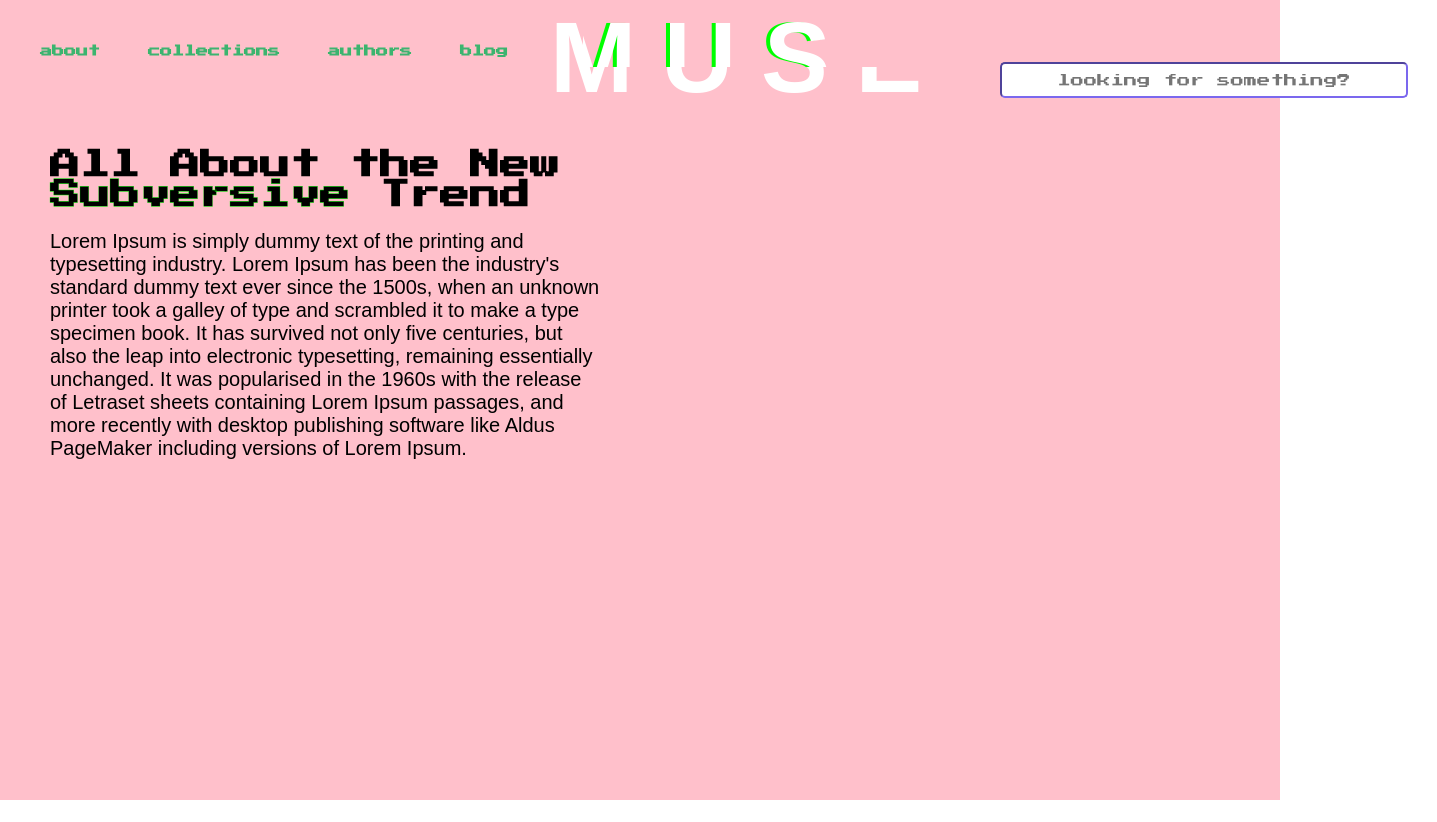
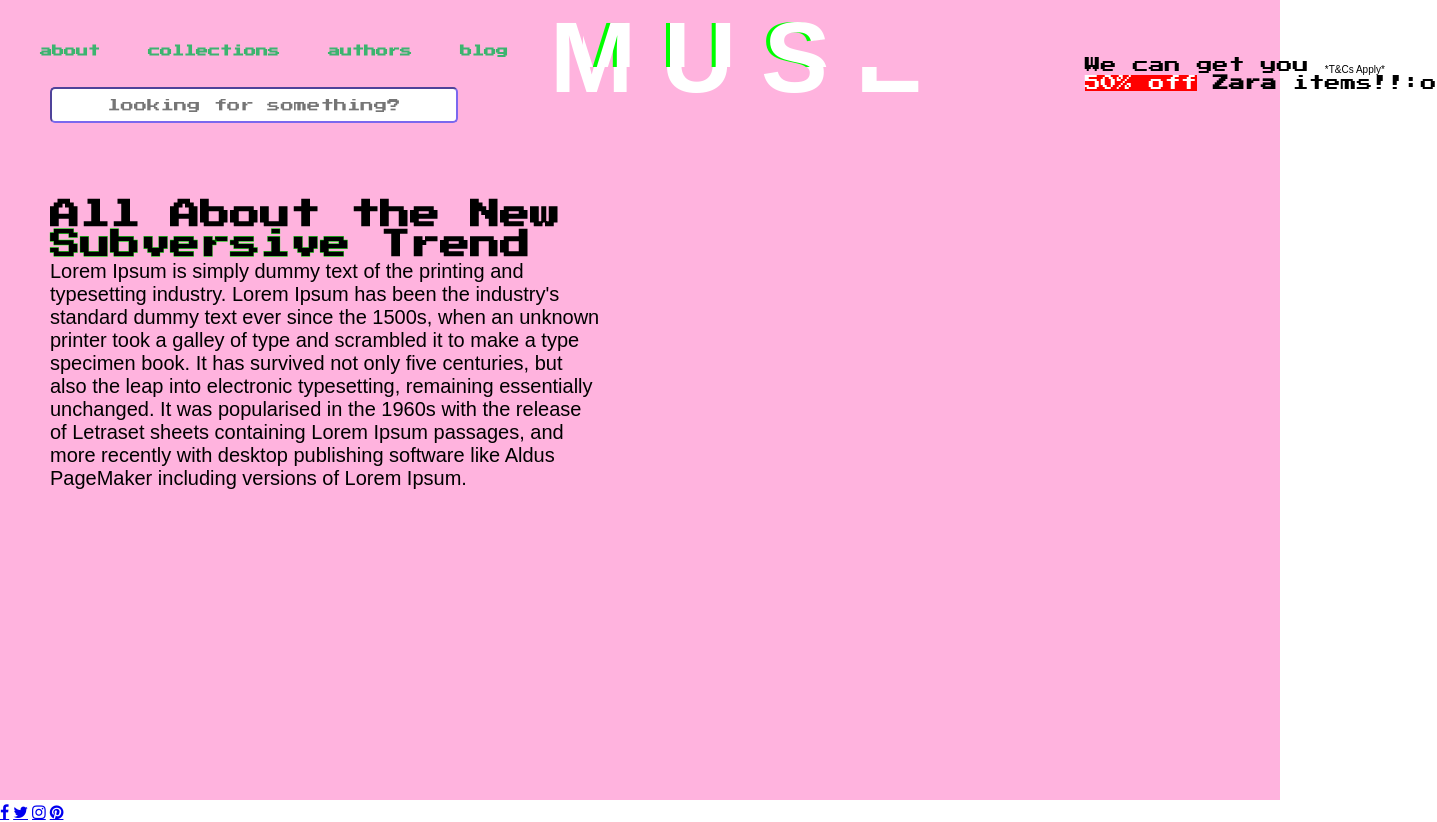
Before and after one commit to caroagoba/Hello, a plain HTML site: page index.html in a window 1280 px wide. Shown: the whole page, 1437 px wide, since content can reach past the window. Drawn offline with nearby package versions, Linux system fonts and the light colour scheme; files that its build step writes are made by us from their sources; files whose address does not match are found by name.

Commit message:
Updated HTML & SASS
- added a moving call-to-action
- customized call to action
- changed position of search bar
- changed background color
- attempted to add social media icons

```diff
--- a/index.html
+++ b/index.html
@@ -8,6 +8,7 @@
   <link rel="preconnect" href="https://fonts.googleapis.com">
   <link rel="preconnect" href="https://fonts.gstatic.com" crossorigin>
   <link href="https://fonts.googleapis.com/css2?family=Press+Start+2P&display=swap" rel="stylesheet">
+  <link rel="stylesheet" href="https://cdnjs.cloudflare.com/ajax/libs/font-awesome/4.7.0/css/font-awesome.min.css">
   <script src="app.js" charset="utf-8" defer></script>
   <title>Muse Website Template</title>
 </head>
@@ -29,16 +30,20 @@
     <h2>blog</h2>
   </div>
 
+  <div class='sentence'>
+    <span class='above'>We can get you <small>*T&Cs Apply*</small></span> <br>
+      <span style='background-color: red; color: white;'>50% off</span> <b>Zara</b> items!!:o
+  </div>
+
     <div class="search">
       <input type="text" placeholder="looking for something?">
     </div>
 
   </header>
 
+<div class='content-no1'>
   <div class='content-headers'>
-    <span>
       All About the New <span class='decoration'>Subversive</span> Trend
-    </span>
   </div>
 
   <div class="content-body">
@@ -46,5 +51,14 @@
       Lorem Ipsum is simply dummy text of the printing and typesetting industry. Lorem Ipsum has been the industry's standard dummy text ever since the 1500s, when an unknown printer took a galley of type and scrambled it to make a type specimen book. It has survived not only five centuries, but also the leap into electronic typesetting, remaining essentially unchanged. It was popularised in the 1960s with the release of Letraset sheets containing Lorem Ipsum passages, and more recently with desktop publishing software like Aldus PageMaker including versions of Lorem Ipsum.
     </span>
   </div>
+</div>
+
+  <div class="social-media">
+    <a href="#" class="fa fa-facebook"></a>
+    <a href="#" class="fa fa-twitter"></a>
+    <a href="#" class="fa fa-instagram"></a>
+    <a href="#" class="fa fa-pinterest"></a>
+  </div>
+
 </body>
 </html>
--- a/style.scss
+++ b/style.scss
@@ -1,7 +1,7 @@
 $font-family: 'Press Start 2P';
 
 canvas {
-  background-color: #FFC0CB	;
+  background-color: #ffb3de	;
 }
 
 body {
@@ -30,7 +30,7 @@ body {
   content: attr(data-text);
   top: 0;
   left: 0;
-  background: #FFC0CB;
+  background: #ffb3de;
   color: #fff;
   overflow: hidden;
 }
@@ -179,6 +179,7 @@ body {
   }
 }
 
+//HEADER ITEMS//
 header {
   position: absolute;
   z-index: 1;
@@ -189,11 +190,20 @@ header {
     padding-left: 40px;
     margin: 0;
   }
+  .social-media {
+  padding: 20px;
+   font-size: 30px;
+   width: 30px;
+   text-align: center;
+   text-decoration: none;
+   margin: 5px 2px;
+   border-radius: 50%;
+  }
   .search {
     display: inline-block;
-    padding-left: 1000px;
+    padding-left: 50px;
     margin-top: 0px;
-    padding-top: 5px;
+    padding-top: 30px;
     input {
       border-radius: 5px;
       border-color: #7B68EE;
@@ -211,6 +221,51 @@ header {
     margin-top: 15px;
     -webkit-text-stroke: 0.01em #00FF00;
   }
+  .sentence {
+    display: inline-block;
+    padding-left: 1100px;
+    margin: 0;
+    padding-top: 0px;
+    position: absolute;
+    white-space: nowrap;
+    font-family: $font-family;
+    veritcal-align: middle;
+    width: 100px;
+    -webkit-transition: all 0.3s ease-in-out;
+                -moz-transition: all 0.3s ease-in-out;
+                -o-transition: all 0.3s ease-in-out;
+                -ms-transition: all 0.3s ease-in-out;
+    -webkit-animation: anim 2.5s infinite;
+    animation: anim 1.5s infinite;
+    animation-direction: alternate-reverse;
+    -webkit-animation-timing-function: linear;
+    animation-timing-function: linear;
+    .above {
+      text-align: center;
+      small {
+        font-size: 10px;
+        font-family: Arial;
+      }
+    }
+  }
+}
+
+@-webkit-keyframes anim {
+     from {
+         left: -10%;
+     }
+     to {
+         left:10%;
+     }
+}
+
+@keyframes anim {
+   from {
+         left: -5%;
+     }
+     to {
+         left:1%;
+     }
 }
 
 .content-headers {
@@ -222,11 +277,14 @@ header {
   font-size: 30px;
   font-weight: bold;
   width: 550px;
-  .decoration {
-    -webkit-text-stroke: 0.01em #00FF00;
-  }
+  padding-top: 50px;
 }
 
+.decoration {
+  -webkit-text-stroke: 0.01em #00FF00;
+}
+
+//CONTENT//
 .content-body {
   position: absolute;
   z-index: 1;
@@ -235,4 +293,9 @@ header {
   font-family: 'Arial';
   font-size: 20px;
   width: 550px;
+  padding-top: 30px;
+  }
+
+.content-no1 {
+  background-color: white;
 }
```
